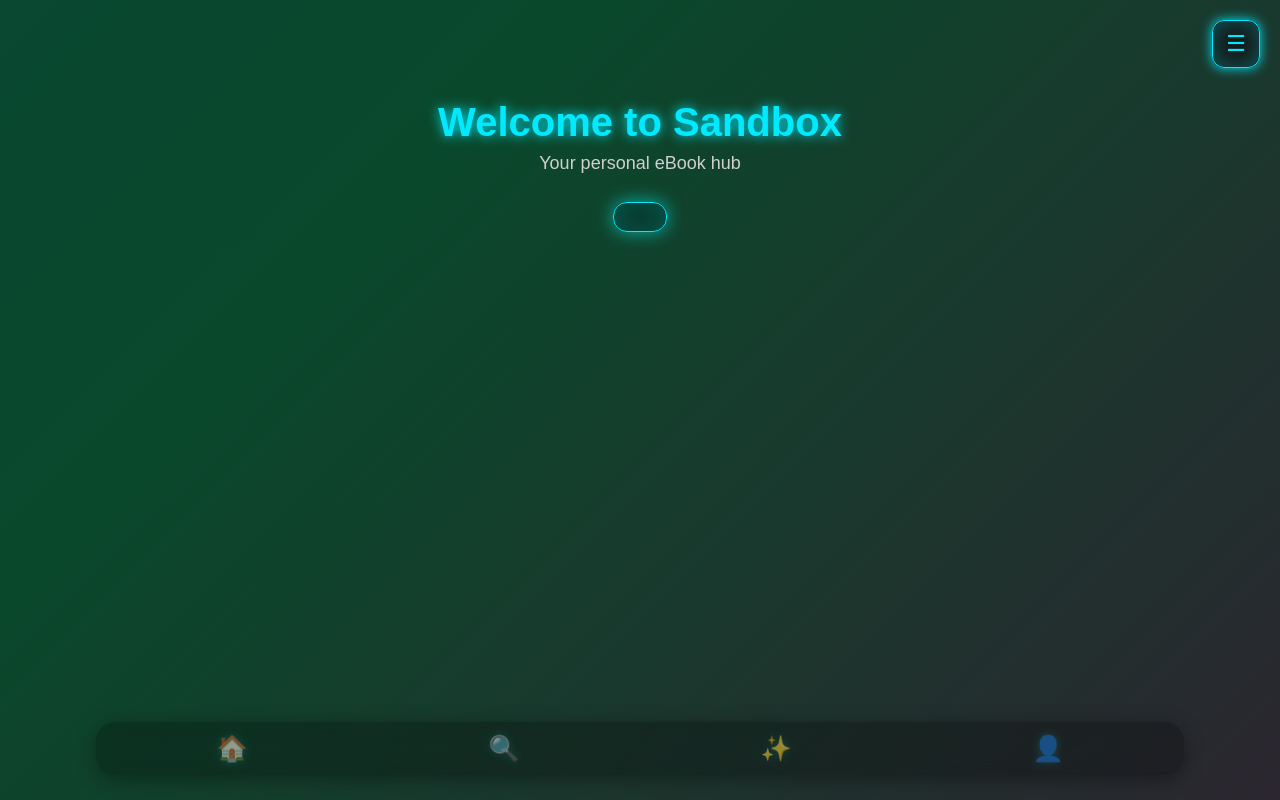
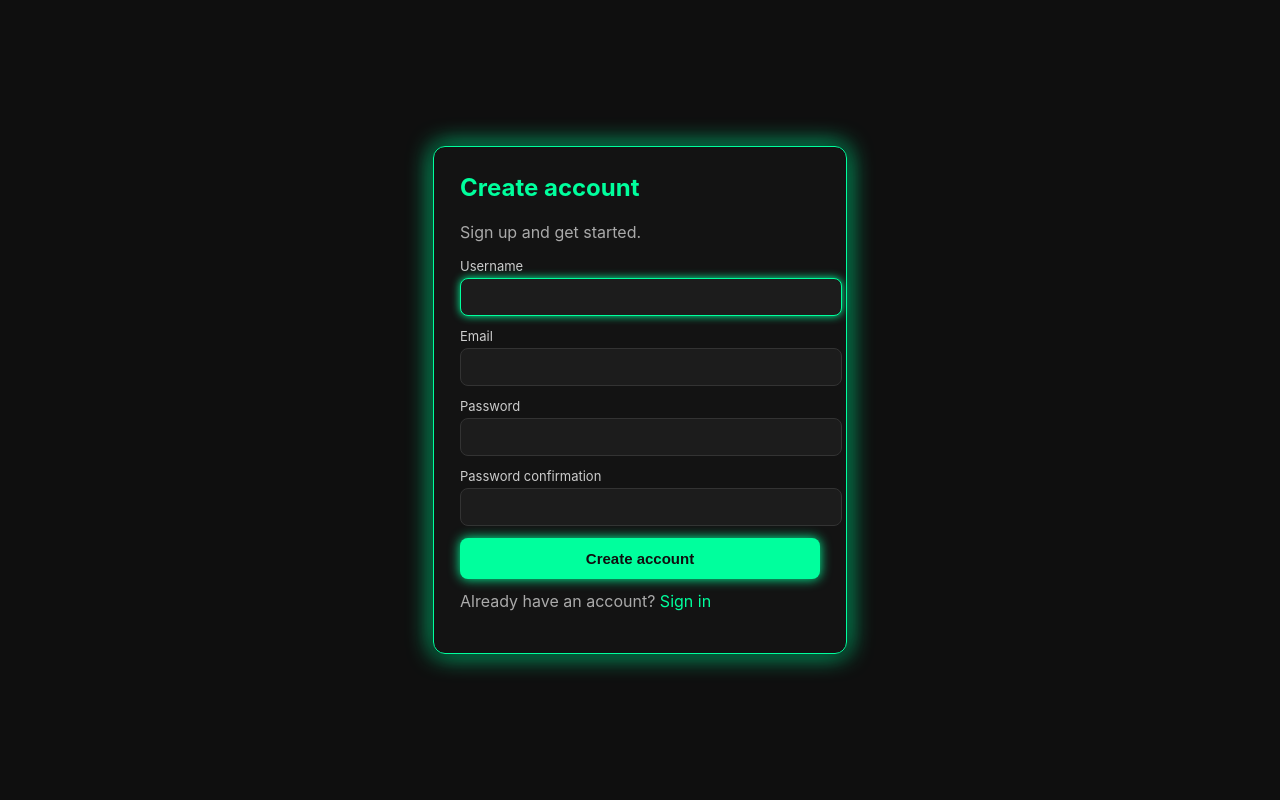
Before and after one commit to Milli87x/sandbox-, a Django app: page /signup/ in a window 1280 px wide. Run offline with Django 5.2, Linux system fonts and the light colour scheme.

Commit message:
forgot to fix the templete for signup

```diff
--- a/idea/templates/signup.html
+++ b/idea/templates/signup.html
@@ -1,227 +1,120 @@
 <!DOCTYPE html>
 <html lang="en">
 <head>
-<meta charset="UTF-8">
-<meta name="viewport" content="width=device-width, initial-scale=1.0">
-<title>Home – Sandbox</title>
+  <meta charset="utf-8" />
+  <meta name="viewport" content="width=device-width, initial-scale=1" />
+  <title>Create account</title>
 
-<style>
-    /* RESET */
-    * {
-        margin: 0;
-        padding: 0;
-        box-sizing: border-box;
+  <style>
+    @keyframes neonShift {
+        0%   { --neon: #7f5af0; }
+        25%  { --neon: #00c6ff; }
+        50%  { --neon: #00ff9d; }
+        75%  { --neon: #ff3cac; }
+        100% { --neon: #7f5af0; }
     }
 
     body {
-        font-family: Arial, sans-serif;
-        background: #0d0d0d;
-        color: #e3e3e3;
+        font-family: Inter, system-ui, sans-serif;
+        background: #0f0f0f;
+        color: #eee;
+        margin: 0;
         min-height: 100vh;
-        display: flex;
-        flex-direction: column;
-        align-items: center;
-        overflow-x: hidden;
-    }
-
-    /* Animated Neon Gradient Background */
-    .neon-bg {
-        position: fixed;
-        inset: 0;
-        background: linear-gradient(135deg, #6a00ff, #00eaff, #00ff88, #ff00aa);
-        background-size: 400% 400%;
-        animation: neonAnim 12s ease-in-out infinite;
-        z-index: -1;
-        opacity: 0.25;
-    }
-
-    @keyframes neonAnim {
-        0% { background-position: 0% 50%; }
-        50% { background-position: 100% 50%; }
-        100% { background-position: 0% 50%; }
-    }
-
-    /* Title */
-    h1 {
-        margin-top: 100px;
-        font-size: 40px;
-        text-align: center;
-        color: #00eaff;
-        text-shadow: 0 0 12px #00eaff;
-        font-weight: 700;
-    }
-
-    p.subtitle {
-        font-size: 18px;
-        margin-top: 8px;
-        text-align: center;
-        color: #cfcfcf;
-    }
-
-    /* Glowing Username Block */
-    .username-box {
-        margin-top: 28px;
-        padding: 14px 26px;
-        background: rgba(0, 0, 0, 0.45);
-        border-radius: 14px;
-        box-shadow: 0 0 18px #00ffff99, 0 0 32px #00ffff44 inset;
-        border: 1px solid #00eaff;
-        font-size: 20px;
-        font-weight: bold;
-        color: #00eaff;
-        text-shadow: 0 0 8px #00eaff;
-    }
-
-    /* Floating Bottom Nav */
-    .bottom-nav {
-        position: fixed;
-        bottom: 25px;
-        left: 50%;
-        transform: translateX(-50%);
-        width: 85%;
-        background: rgba(0, 0, 0, 0.25);
-        backdrop-filter: blur(10px);
-        padding: 12px 0;
-        border-radius: 20px;
-        display: flex;
-        justify-content: space-around;
-        align-items: center;
-        z-index: 2000;
-        box-shadow: 0 4px 20px rgba(0,0,0,0.35);
-    }
-
-    .bottom-nav a {
-        color: #ffffff;
-        text-decoration: none;
-        font-size: 25px;
-        opacity: 0.55;
-        transition: 0.2s;
-        text-shadow: 0 0 10px #00eaff55;
-    }
-
-    .bottom-nav a.active,
-    .bottom-nav a:hover {
-        opacity: 1;
-        text-shadow: 0 0 14px #00eaff;
-    }
-
-    /* Top Right Menu Button */
-    .menu-wrapper {
-        position: fixed;
-        top: 20px;
-        right: 20px;
-        z-index: 2000;
-    }
-
-    .menu-button {
-        width: 48px;
-        height: 48px;
-        background: rgba(20, 20, 20, 0.9);
-        border-radius: 12px;
-        border: 1px solid #00eaff;
-        box-shadow: 0 0 12px #00eaff, inset 0 0 22px #00eaff55;
         display: flex;
         justify-content: center;
         align-items: center;
-        color: #00eaff;
-        font-size: 22px;
-        cursor: pointer;
-        transition: 0.25s;
+        animation: neonShift 15s infinite linear;
     }
 
-    .menu-button:hover {
-        transform: scale(1.05);
-        box-shadow: 0 0 18px #00eaff, inset 0 0 35px #00eaffaa;
+    .card {
+        width: 360px;
+        background: rgba(20,20,20,0.9);
+        padding: 26px;
+        border-radius: 12px;
+        box-shadow: 0 0 15px rgba(0,0,0,0.7),
+                    0 0 25px var(--neon);
+        border: 1px solid var(--neon);
     }
 
-    /* Dropdown */
-    .menu-dropdown {
-        position: absolute;
-        top: 55px;
-        right: 0;
-        width: 160px;
-        background: rgba(15, 15, 15, 0.95);
-        border-radius: 12px;
-        padding: 10px 0;
-        box-shadow: 0 0 18px #00eaff;
-        display: none;
+    h2 { margin-top: 0; color: var(--neon); }
+    p { color: #aaa; }
+
+    label { font-size: 13px; color: #ccc; margin-bottom: 4px; display: block; }
+
+    input {
+        width: 100%;
+        padding: 10px;
+        background: #1c1c1c;
+        border: 1px solid #333;
+        border-radius: 8px;
+        margin-bottom: 12px;
+        color: #eee;
+        font-size: 14px;
+        transition: 0.3s;
     }
 
-    .menu-dropdown a,
-    .menu-dropdown button {
-        display: block;
-        padding: 10px 15px;
-        width: 100%;
-        text-align: left;
-        font-size: 16px;
-        text-decoration: none;
-        border: none;
-        background: none;
-        color: #00eaff;
-        cursor: pointer;
-        transition: 0.2s;
+    input:focus {
+        outline: none;
+        border-color: var(--neon);
+        box-shadow: 0 0 8px var(--neon);
     }
 
-    .menu-dropdown a:hover,
-    .menu-dropdown button:hover {
-        background: rgba(0, 234, 255, 0.15);
-        text-shadow: 0 0 10px #00eaff;
+    button {
+        width: 100%;
+        padding: 12px;
+        background: var(--neon);
+        border: none;
+        border-radius: 8px;
+        font-size: 15px;
+        font-weight: 600;
+        color: #0f0f0f;
+        cursor: pointer;
+        box-shadow: 0 0 12px var(--neon);
+        transition: 0.3s ease;
     }
 
-</style>
+    button:hover {
+        transform: scale(1.03);
+        box-shadow: 0 0 20px var(--neon);
+    }
+
+    .errorlist {
+        color: #ff4d4d;
+        margin-bottom: 10px;
+        font-size: 14px;
+    }
+
+    a { color: var(--neon); text-decoration: none; }
+  </style>
+
 </head>
+<body>
+  <main class="card">
+    <h2>Create account</h2>
+    <p>Sign up and get started.</p>
 
-<body>
+    <form method="post" novalidate>
+      {% csrf_token %}
 
-<div class="neon-bg"></div>
+      {% if form.non_field_errors %}
+        <div class="errorlist">{{ form.non_field_errors }}</div>
+      {% endif %}
 
-<h1>Welcome to Sandbox</h1>
-<p class="subtitle">Your personal eBook hub</p>
+      {% for field in form %}
+        <label for="{{ field.id_for_label }}">{{ field.label }}</label>
+        {{ field }}
+        {% if field.errors %}
+          <div class="errorlist">{{ field.errors }}</div>
+        {% endif %}
+      {% endfor %}
 
-<!-- Glowing Username -->
-<div class="username-box">
-    {{ request.user.username }}
-</div>
+      <button type="submit">Create account</button>
+    </form>
 
-<!-- Menu Button -->
-<div class="menu-wrapper">
-    <div class="menu-button" onclick="toggleMenu()">☰</div>
-
-    <div id="menu-dropdown" class="menu-dropdown">
-        <a href="#">Settings</a>
-        <a href="#">About Us</a>
-
-        <form method="post" action="{% url 'logout' %}">
-            {% csrf_token %}
-            <button type="submit" class="logout-btn">Logout</button>
-        </form>
-    </div>
-</div>
-
-<!-- Floating Bottom Navigation -->
-<div class="bottom-nav">
-    <a href="{% url 'firstpage' %}" class="{% if active_page == 'home' %}active{% endif %}">🏠</a>
-    <a href="{% url 'search' %}" class="{% if active_page == 'search' %}active{% endif %}">🔍</a>
-    <a href="{% url 'explore' %}" class="{% if active_page == 'explore' %}active{% endif %}">✨</a>
-    <a href="{% url 'profile' %}" class="{% if active_page == 'profile' %}active{% endif %}">👤</a>
-</div>
-
-
-<script>
-function toggleMenu() {
-    const menu = document.getElementById("menu-dropdown");
-    menu.style.display = menu.style.display === "block" ? "none" : "block";
-}
-
-document.addEventListener("click", function(e) {
-    const menu = document.getElementById("menu-dropdown");
-    const btn = document.querySelector(".menu-button");
-
-    if (!menu.contains(e.target) && !btn.contains(e.target)) {
-        menu.style.display = "none";
-    }
-});
-</script>
-
+    <p style="margin-top:12px;">
+      Already have an account?
+      <a href="{% url 'login' %}">Sign in</a>
+    </p>
+  </main>
 </body>
 </html>
```
Also changed, not shown: db.sqlite3.
